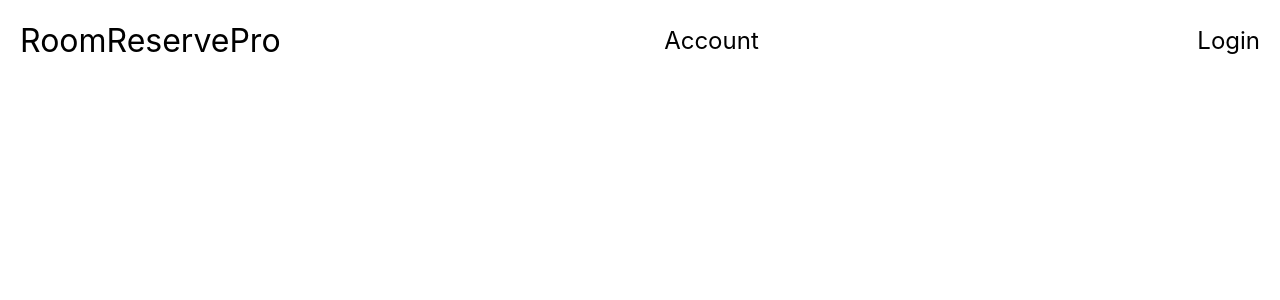
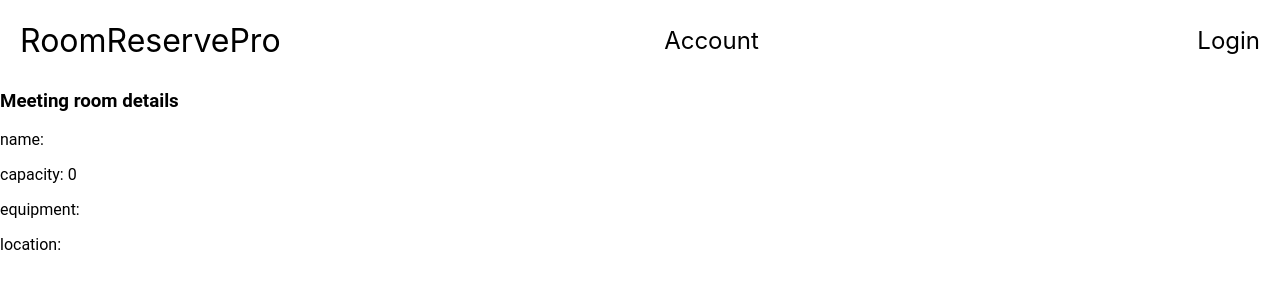
Before and after one commit to habibmimouna/Meeting_room_booking_angular_frontend, an Angular app: page /booking/1 in a window 1280 px wide. Before the commit this address led to /. Shown: the top 300 px of the page. Built offline with nearby package versions, Linux system fonts and the light colour scheme; no server answers.

Commit message:
Implemented booking page functionality

```diff
--- a/src/app/app.routes.ts
+++ b/src/app/app.routes.ts
@@ -4,6 +4,7 @@ import { LoginComponent } from './auth/login/login.component';
 import { ReservationComponent } from './components/reservation/reservation.component';
 import { AccountComponent } from './components/account/account.component';
 import { RegisterComponent } from './auth/register/register.component';
+import { BookingComponent } from './components/booking/booking.component';
 
 export const routes: Routes = [
     { path: "", redirectTo: "home", pathMatch: "full" },
@@ -12,5 +13,5 @@ export const routes: Routes = [
     { path: "Account", component: AccountComponent },
     { path: "auth/login", component: LoginComponent },
     { path: "auth/register", component: RegisterComponent },
-
+    { path: "booking/:id", component: BookingComponent },
 ];
--- /dev/null
+++ b/src/app/components/booking/booking.component.html
@@ -0,0 +1,14 @@
+<div>
+  <div class="container">
+    <div class="details">
+      <h3>Meeting room details</h3>
+      <p>name: {{ MeetingRoomDetails.name }}</p>
+      <p>capacity: {{ MeetingRoomDetails.capacity }}</p>
+      <p>equipment: {{ MeetingRoomDetails.equipment }}</p>
+      <p>location: {{ MeetingRoomDetails.location }}</p>
+    </div>
+    <div>
+
+    </div>
+  </div>
+</div>
--- /dev/null
+++ b/src/app/components/booking/booking.component.ts
@@ -0,0 +1,48 @@
+import { Component } from '@angular/core';
+import { MeetingRoom } from '../../models/meetingRoom';
+import { MeetingRoomService } from '../../services/meeting-room.service';
+import { ActivatedRoute } from '@angular/router';
+
+@Component({
+  selector: 'app-booking',
+  standalone: true,
+  imports: [],
+  templateUrl: './booking.component.html',
+  styleUrl: './booking.component.css',
+})
+export class BookingComponent {
+  MeetingRoomDetails: MeetingRoom = {
+    name: '',
+    capacity: 0,
+    location: '',
+    equipment: '',
+  };
+
+  constructor(
+    private route: ActivatedRoute,
+    private meetingRoomService: MeetingRoomService
+  ) {}
+
+  ngOnInit(): void {
+    this.route.params.subscribe((params) => {
+      console.log('Param value:', params['id']);
+      let meetingRoomId = params['id'];
+      console.log(meetingRoomId);
+
+      this.getMeetingRoomDetails(meetingRoomId);
+    });
+  }
+
+  getMeetingRoomDetails(id: string): void {
+    this.meetingRoomService.getMeetingRoomById(id).subscribe(
+      (meetingRoom: MeetingRoom) => {
+        this.MeetingRoomDetails = meetingRoom;
+      },
+      (error: any) => {
+        console.error('Error fetching meeting room details:', error);
+      }
+    );
+  }
+
+
+}
--- a/src/app/components/reservation/reservation.component.ts
+++ b/src/app/components/reservation/reservation.component.ts
@@ -22,6 +22,8 @@ export class ReservationComponent {
 
   }
   openReservationPage(meetingroom:MeetingRoom) {
-    this.router.navigate(['/reservation',meetingroom.id]); // Navigate to reservation page with meeting room ID
+    console.log(meetingroom._id);
+
+    this.router.navigate(['/booking',meetingroom._id]); // Navigate to reservation page with meeting room ID
   }
 }
--- a/src/app/models/meetingRoom.ts
+++ b/src/app/models/meetingRoom.ts
@@ -1,5 +1,5 @@
 export interface MeetingRoom {
-    id?:string;
+    _id?:string;
     name:string;
     capacity: number|null ;
     location: string ;
```
Also changed, not shown: src/app/components/booking/booking.component.css (added).
